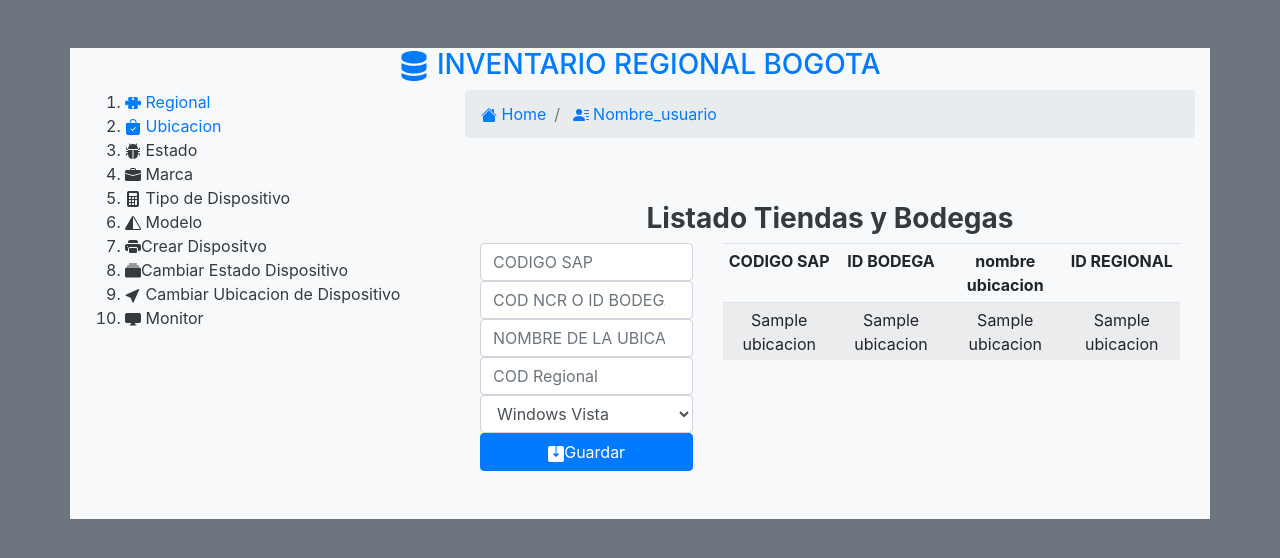
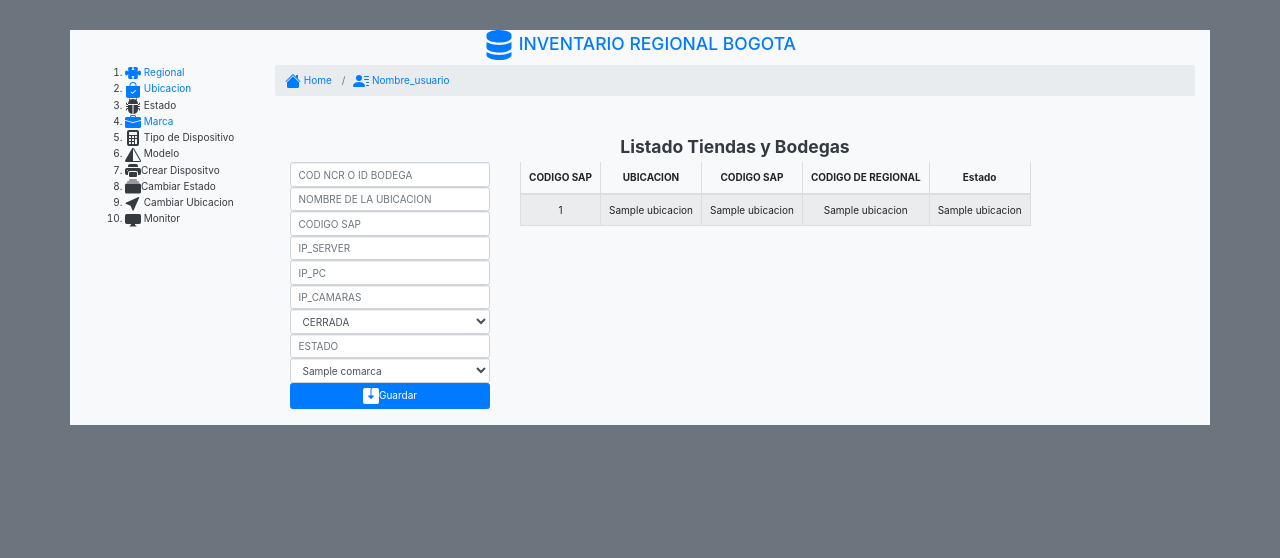
Before and after one commit to Elian-Rodriguez/KARDEX_PYTHON, a Flask app: template templates/Ubicacion.html in a window 1280 px wide. Shown: the top 558 px of the page. Run offline with Flask 2, Linux system fonts and the light colour scheme; the template is opened without the code that fills it: most values are stand-ins (such as "Sample title", 1, 10 or a date in 2020); parts of the project's set-up code (start-up, migrations or seed data) failed here and were passed over; some libraries are stand-ins or nearby versions.

Commit message:
Se crean las funciones listar de varias tablas

```diff
--- a/app.py
+++ b/app.py
@@ -1,10 +1,11 @@
 #ESTE ES EL CONTROLADOR
+from re import A
+import re
 from flask import Flask, render_template, request, redirect, url_for, flash
 from flask_mysqldb import MySQL
 
-import Regionales
 app = Flask(__name__)
-
+#CREATE USER 'bart'@'%' IDENTIFIED BY 'Linux-1234';
 
 #Conexion Mysql
 app.config['MYSQL_HOST'] = '10.26.1.161'
@@ -16,18 +17,145 @@
 #Configurar sesion
 app.secret_key = "mysecretkey"
 
+
+## Funciones  de listar
+def listar_regionales():
+    cur = mysql.connection.cursor()
+    cur.execute("SELECT * FROM Kardex_monitor.Regional;")
+    dat = cur.fetchall()
+    return dat
+
+def listar_comarcas():
+    cur = mysql.connection.cursor()
+    cur.execute("SELECT * FROM Kardex_monitor.Tiendas;")
+    datas = cur.fetchall()
+    return datas
+
+def listar_marca():
+    cur = mysql.connection.cursor()
+    cur.execute("SELECT * FROM Kardex_monitor.Marca;")
+    datas = cur.fetchall()
+    return datas
+
+
+def listar_modelo():
+    cur = mysql.connection.cursor()
+    cur.execute("SELECT * from Kardex_monitor.modelo;")
+    datas = cur.fetchall()
+    return datas
+
+def listar_estado():
+    cur = mysql.connection.cursor()
+    cur.execute("SELECT * FROM Kardex_monitor.estado;")
+    datas = cur.fetchall()
+    return datas
+
+def listar_tipo_dispositivo():
+    cur = mysql.connection.cursor()
+    cur.execute("SELECT * FROM Kardex_monitor.Tipo_dispositivo;")
+    datas = cur.fetchall()
+    return datas
+
+def listar_dispositivo():
+    cur = mysql.connection.cursor()
+    cur.execute("SELECT * FROM Kardex_monitor.Activo;")
+    datas = cur.fetchall()
+    return datas
+
+def historio_dispositivo():
+    cur = mysql.connection.cursor()
+    cur.execute("SELECT * FROM Kardex_monitor.Historial_act;")
+    datas = cur.fetchall()
+    return datas
+
+def listar_actas_recibido():
+    cur = mysql.connection.cursor()
+    cur.execute("SELECT * FROM Kardex_monitor.ACT_Ingreso;")
+    datas = cur.fetchall()
+    return datas
+
+
+
+
+
+
+
+
+
+
+
+
+
+
+
+
 #RUTA PRINCIPAL, INDEX O PAGINA DE INICIO
 @app.route('/')
 def index():
     return render_template('index.html')
 
 #CARGUE DE LA PAGINA DE LOGIN DE ADMINISTRACION
+@app.route('/Regional')
+def Regional():
+    data = listar_regionales()
+    return render_template('Regional.html',regionales =  data)
+
+@app.route('/create_regional', methods=['POST'])
+def create_regional():
+    if request.method == 'POST':
+        cur = mysql.connection.cursor()
+        IdRegional=request.form['Id_Regional']
+        CODIGOSAP=request.form['CODIGO_SAP']
+        NombreRegional=request.form['Nombre_Regional']
+        cur.execute('INSERT INTO `Kardex_monitor`.`Regional` (`Cod_Regional`, `Codigo_Sap`, `Nombre_Regional`) VALUES(%s, %s, %s); ',
+                        (IdRegional, CODIGOSAP, NombreRegional))
+        mysql.connection.commit()
+        flash('COMARCA INGRESADA CORRECTAMENTE')
+        return Regional()
 
 
+
+
+@app.route('/Ubicacion')
+def Ubicacion():
+    data=listar_comarcas()
+    data2= listar_regionales()
+
+    return render_template('Ubicacion.html',ubicaciones=data ,comarcas=data2)
+
+
+@app.route('/create_ubicacion', methods=['POST'])
+def create_ubicacion():
+    if request.method == 'POST':
+        cur = mysql.connection.cursor()
+        CODNCR = request.form['COD_NCR']
+        Nombreubicacion = request.form['Nombre_ubicacion']
+        CODIGOSAP = request.form['CODIGO_SAP']
+        IPSERVER = request.form['IP_SERVER']
+        IPPC = request.form['IP_PC']
+        CAMARA = request.form['IP_ CAMARAS']
+        ABIERT = request.form['ABIERTA']
+        ESTAD = request.form['ESTADO']
+        IdRegional=request.form['Regional']
+
+        cur.execute("""INSERT INTO `Kardex_monitor`.`Tiendas` (`Cod_Ncr`, `Nombre_Tienda`, `Codigo_sap`, `Ip_Server`, `Ip_Pc`, `Ip_Camaras`, `Abierta`, `Estado`, `Regional_Cod_Regional`) VALUES(%s, %s, %s, %s, %s, %s, %s, %s, %s); """,
+                        (CODNCR, Nombreubicacion, CODIGOSAP,IPSERVER,IPPC,CAMARA,ABIERT,ESTAD,IdRegional))
+        mysql.connection.commit()
+        flash('COMARCA INGRESADA CORRECTAMENTE')
+        return Regional()
+    #INSERT INTO `Kardex_monitor`.`Tiendas` (`Cod_Ncr`, `Nombre_Tienda`, `Codigo_sap`, `Ip_Server`, `Ip_Pc`, `Ip_Camaras`, `Abierta`, `Estado`, `Regional_Cod_Regional`) VALUES ('2', 'LABORATORIO', '6A06', '10.26.1.161', '10.26.1.161', '10.26.1.161', '1', 'OFFLINE', '6030');
+
+    return Ubicacion()
 #VISTA RETORNANDO BUSQUEDA
+
+
+app.route("/Marca")
+def Marca():
+    return render_template('Marca.html')
+
 
 
 
 if __name__ == '__main__':
-    app.run(port=3000, host="0.0.0.0", debug=True)
+    app.run(port=3200, host="0.0.0.0", debug=True)
     #app.run(port=3030, host="0.0.0.0", debug=True)
--- a/templates/Ubicacion.html
+++ b/templates/Ubicacion.html
@@ -2,52 +2,58 @@
 {% block body %}
 <br>
 <br>
-<div class="container">
+<div class="container-fluid">
 
   <h3 class= " font-weight-bold  text-center ">Listado Tiendas y Bodegas</h3>
     <div class="row">
-        <div class="col-4">
+        <div class="col-3">
             <form  action="/create_ubicacion" method="POST">
+               <input type="number" class="form-control" name="COD_NCR" placeholder="COD NCR O ID BODEGA">
+              <input type="text" class="form-control" name="Nombre_ubicacion" placeholder="NOMBRE DE LA UBICACION">
+              <input type="text" class="form-control" name="CODIGO_SAP" placeholder="CODIGO SAP">
+              <input type="text" class="form-control" name="IP_SERVER" placeholder="IP_SERVER">
+              <input type="text" class="form-control" name="IP_PC" placeholder="IP_PC">
+              <input type="text" class="form-control" name="IP_ CAMARAS" placeholder="IP_CAMARAS">
+              <select name="ABIERTA"class="form-control" >
+                <option value="0">CERRADA</option><option value="0">ABIERTA</option>
+              </select>
+              <input type="text" class="form-control" name="ESTADO" placeholder="ESTADO">
 
-                <input type="text" class="form-control" name="CODIGO_SAP" placeholder="CODIGO SAP">
-                <input type="number" class="form-control" name="COD_NCR" placeholder="COD NCR O ID BODEGA">
-                <input type="number" class="form-control" name="Nombre_ubicacion" placeholder="NOMBRE DE LA UBICACION">
-                <input type="text" class="form-control" name="COD_REGIONAL" placeholder="COD Regional">
-                <select name="Regional"class="form-control" >
-                  <option value="1">Windows Vista</option>
-                </select>
-                <button class="btn btn-primary btn-block"  type="submit"><svg xmlns="http://www.w3.org/2000/svg" width="16" height="16" fill="currentColor" class="bi bi-save2-fill" viewBox="0 0 16 16">
+              <select name="Regional"class="form-control" >
+              {% for comarca in comarcas %}
+                  <option value="{{comarca.0}}"> {{comarca.2}}</option>
+                {% endfor %}
+              </select>
+
+              <button class="btn btn-primary btn-block"  type="submit"><svg xmlns="http://www.w3.org/2000/svg" width="16" height="16" fill="currentColor" class="bi bi-save2-fill" viewBox="0 0 16 16">
                     <path d="M8.5 1.5A1.5 1.5 0 0 1 10 0h4a2 2 0 0 1 2 2v12a2 2 0 0 1-2 2H2a2 2 0 0 1-2-2V2a2 2 0 0 1 2-2h6c-.314.418-.5.937-.5 1.5v6h-2a.5.5 0 0 0-.354.854l2.5 2.5a.5.5 0 0 0 .708 0l2.5-2.5A.5.5 0 0 0 10.5 7.5h-2v-6z"/>
                   </svg>Guardar</button>
 
 
             </form>
           </div>
-          <div class="col-8">
-            <table class ="table table-sm table-striped  ">
+          <div class="col-9">
+            <DIV class="table-responsive">
+            <table class ="table table-sm table-striped  table-responsive   table-bordered mb-0 ">
               <thead class ="thead-dark">
 
                 <tr class="font-weight-bold text-center ">
-
                   <td>CODIGO SAP</td>
-                  <td>ID BODEGA</td>
-                  <TD>nombre ubicacion</TD>
-                  <td>ID REGIONAL</td>
-
-
-
-
-                  </tr>
+                  <td>UBICACION</td>
+                  <td>CODIGO SAP</TD>
+                  <td>CODIGO DE REGIONAL</td>
+                  <td>Estado</td>
+                 </tr>
               </thead>
               <tbody>
                 {% for ubicacion in ubicaciones %}
                       <tr class="text-center">
-                        <td>{{ubicaciones.0}}</td>
-                        <td>{{ubicaciones.1}}</td>
-                        <td>{{ubicaciones.2}}</td>
-                        <td>{{ubicaciones.3}}</td>
-
-                       </tr>
+                        <td>{{ubicacion.0}}</td>
+                        <td>{{ubicacion.1}}</td>
+                        <td>{{ubicacion.2}}</td>
+                        <td>{{ubicacion.8}}</td>
+                        <td>{{ubicacion.7}}</td>
+                      </tr>
                 {% endfor %}
 
 
@@ -61,6 +67,7 @@
     </div>
     <br>
 </div>
+</div>
 <br>
 
 
--- a/templates/layout.html
+++ b/templates/layout.html
@@ -4,7 +4,12 @@
     <meta charset="utf-8">
     <meta http-equiv="X-UA-Compatible" content="IE=edge">
     <meta name="viewport" content="width=device-width, initial-scale=1">
+<link rel='stylesheet prefetch' href='https://maxcdn.bootstrapcdn.com/bootstrap/3.3.7/css/bootstrap.min.css'>
+<link rel='stylesheet prefetch' href='https://cdnjs.cloudflare.com/ajax/libs/bootstrap-select/1.11.2/css/bootstrap-select.min.css'>
 
+<script src="https://ajax.googleapis.com/ajax/libs/jquery/1.11.2/jquery.min.js"></script>
+<script src="https://maxcdn.bootstrapcdn.com/bootstrap/3.3.2/js/bootstrap.min.js"></script>
+<script src="//cdnjs.cloudflare.com/ajax/libs/bootstrap-select/1.6.3/js/bootstrap-select.min.js"></script>
     <title>KARDEX BOGOTA</title>
 
     <meta name="description" content="Source code generated using layoutit.com">
@@ -32,7 +37,7 @@
 		</div>
 	</div>
 	<div class="row">
-		<div class="col-md-4 ">
+		<div class="col-md-2 ">
 			<ol>
 
 				<li class="list-item">
@@ -55,10 +60,11 @@
 					  </svg> Estado
 				</li>
 				<li class="list-item">
+					<a href="/Ubicacion">
 					<svg xmlns="http://www.w3.org/2000/svg" width="16" height="16" fill="currentColor" class="bi bi-briefcase-fill" viewBox="0 0 16 16">
 						<path d="M6.5 1A1.5 1.5 0 0 0 5 2.5V3H1.5A1.5 1.5 0 0 0 0 4.5v1.384l7.614 2.03a1.5 1.5 0 0 0 .772 0L16 5.884V4.5A1.5 1.5 0 0 0 14.5 3H11v-.5A1.5 1.5 0 0 0 9.5 1h-3zm0 1h3a.5.5 0 0 1 .5.5V3H6v-.5a.5.5 0 0 1 .5-.5z"/>
 						<path d="M0 12.5A1.5 1.5 0 0 0 1.5 14h13a1.5 1.5 0 0 0 1.5-1.5V6.85L8.129 8.947a.5.5 0 0 1-.258 0L0 6.85v5.65z"/>
-					  </svg> Marca
+					  </svg> Marca</a>
 				</li>
 				<li class="list-item">
 					<svg xmlns="http://www.w3.org/2000/svg" width="16" height="16" fill="currentColor" class="bi bi-calculator-fill" viewBox="0 0 16 16">
@@ -70,6 +76,7 @@
 						<path d="M8.065 2.016A.13.13 0 0 0 8.002 2v11.983l6.856.017a.12.12 0 0 0 .066-.017.162.162 0 0 0 .054-.06.176.176 0 0 0-.002-.183L8.12 2.073a.146.146 0 0 0-.054-.057zm-1.043-.45a1.13 1.13 0 0 1 1.96 0l6.856 11.667c.458.778-.091 1.767-.98 1.767H1.146c-.889 0-1.437-.99-.98-1.767L7.022 1.566z"/>
 					  </svg> Modelo
 				</li>
+
 				<li class="list-item">
 					<svg xmlns="http://www.w3.org/2000/svg" width="16" height="16" fill="currentColor" class="bi bi-printer-fill" viewBox="0 0 16 16">
 						<path d="M5 1a2 2 0 0 0-2 2v1h10V3a2 2 0 0 0-2-2H5zm6 8H5a1 1 0 0 0-1 1v3a1 1 0 0 0 1 1h6a1 1 0 0 0 1-1v-3a1 1 0 0 0-1-1z"/>
@@ -79,12 +86,12 @@
 				<li class="list-item">
 					<svg xmlns="http://www.w3.org/2000/svg" width="16" height="16" fill="currentColor" class="bi bi-collection-fill" viewBox="0 0 16 16">
 						<path d="M0 13a1.5 1.5 0 0 0 1.5 1.5h13A1.5 1.5 0 0 0 16 13V6a1.5 1.5 0 0 0-1.5-1.5h-13A1.5 1.5 0 0 0 0 6v7zM2 3a.5.5 0 0 0 .5.5h11a.5.5 0 0 0 0-1h-11A.5.5 0 0 0 2 3zm2-2a.5.5 0 0 0 .5.5h7a.5.5 0 0 0 0-1h-7A.5.5 0 0 0 4 1z"/>
-					  </svg>Cambiar Estado Dispositivo
+					  </svg>Cambiar Estado
 				</li>
 				<li class="list-item">
 					<svg xmlns="http://www.w3.org/2000/svg" width="16" height="16" fill="currentColor" class="bi bi-cursor-fill" viewBox="0 0 16 16">
 						<path d="M14.082 2.182a.5.5 0 0 1 .103.557L8.528 15.467a.5.5 0 0 1-.917-.007L5.57 10.694.803 8.652a.5.5 0 0 1-.006-.916l12.728-5.657a.5.5 0 0 1 .556.103z"/>
-					  </svg> Cambiar Ubicacion de Dispositivo
+					  </svg> Cambiar Ubicacion
 				</li>
 				<li class="list-item">
 					<svg xmlns="http://www.w3.org/2000/svg" width="16" height="16" fill="currentColor" class="bi bi-display-fill" viewBox="0 0 16 16">
@@ -93,7 +100,7 @@
 				</li>
 			</ol>
 		</div>
-		<div class="col-md-8">
+		<div class="col-md-10">
 			<div class="row">
 				<div class="col-md-12">
 					<nav>
```
Also changed, not shown: Documentacio/Scrip_base_datos.sql (+28 -26 lines), Regionales.py (deleted, +0 -18 lines), templates/Regional.html (line endings or trailing spaces).
